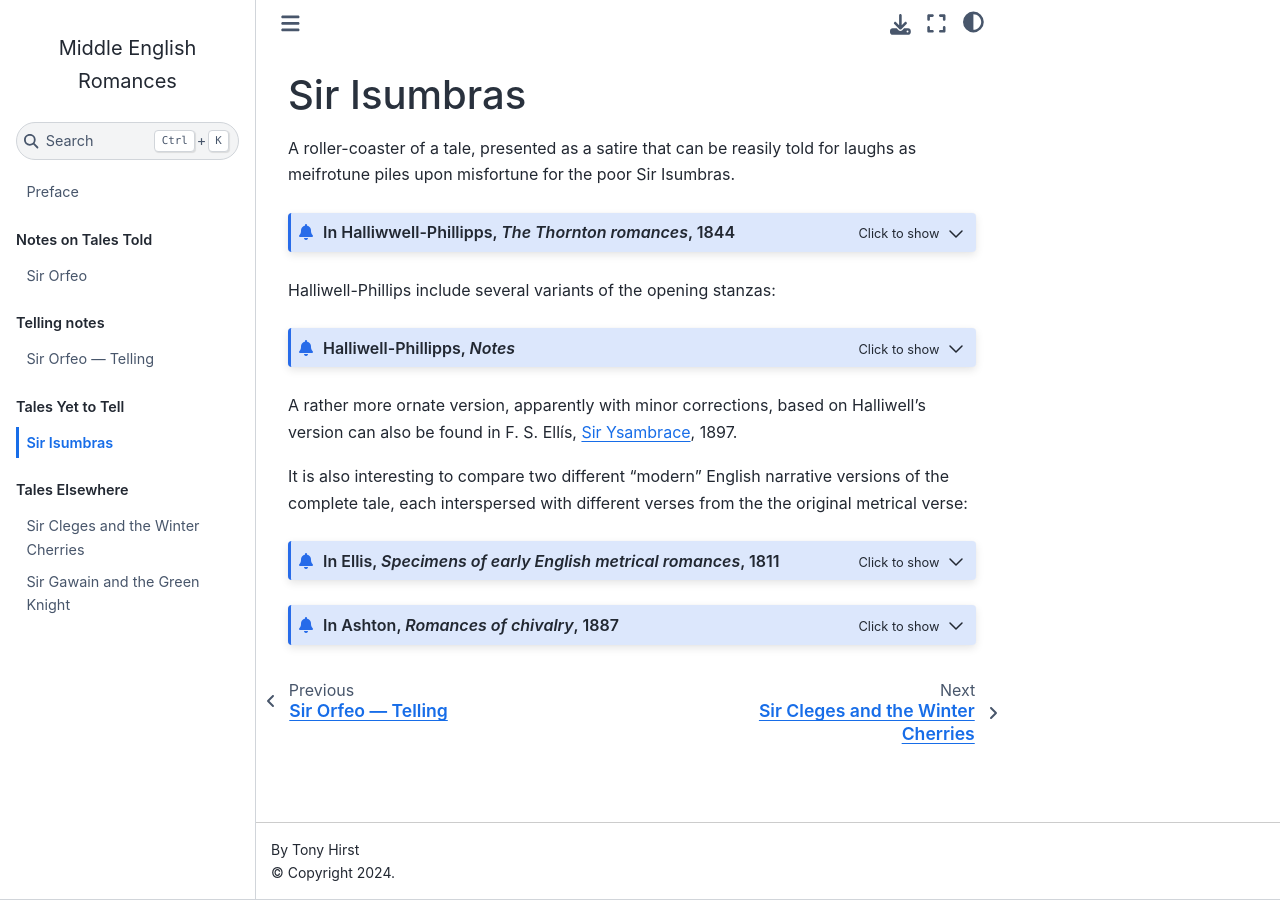
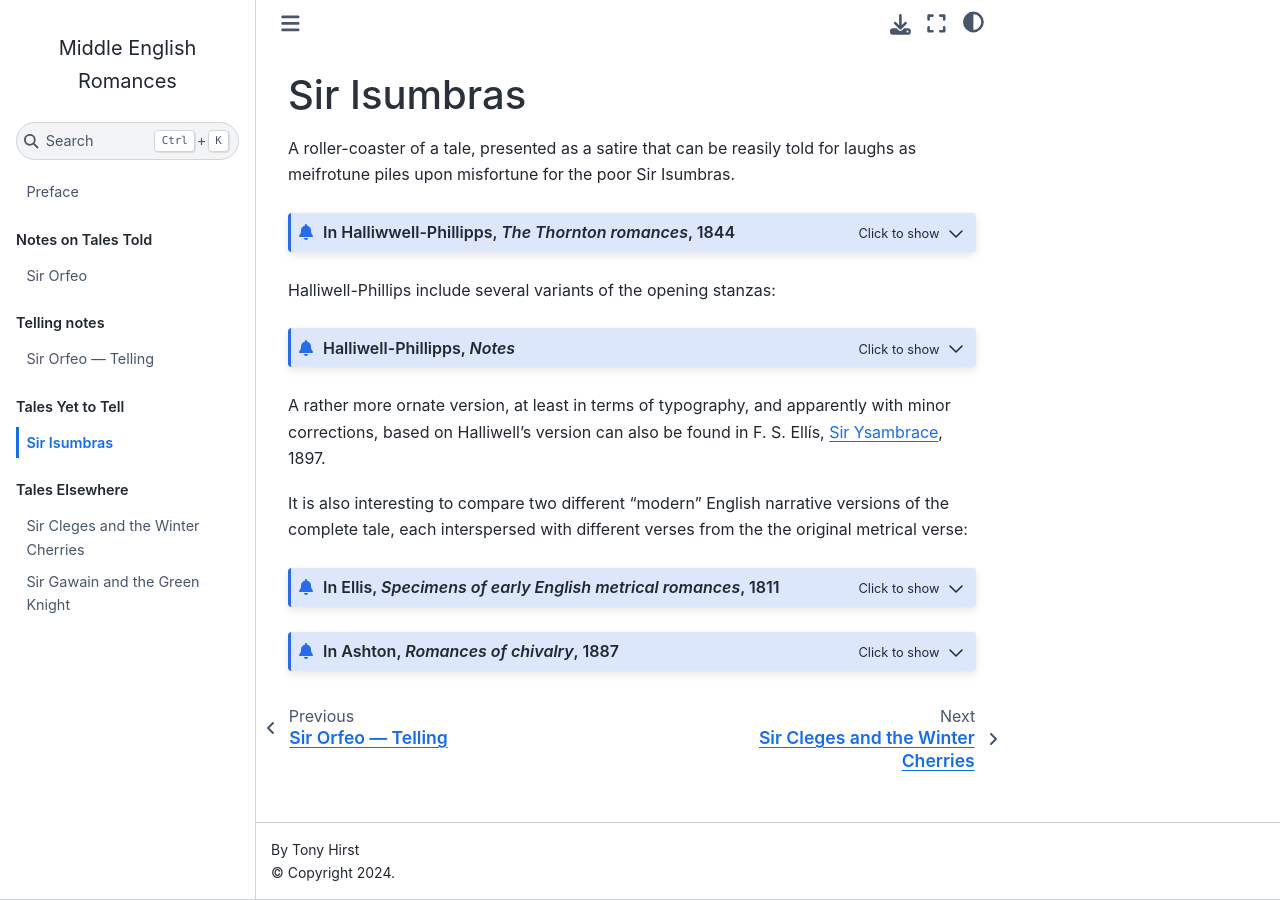
Before and after one commit to psychemedia/middle-english-romances, a Jupyter Book: the page built from sir-isumbras.md, in a window 1280 px wide. Built offline with Jupyter Book 1.0.4 settings and Sphinx 7.4.7 and the Sphinx Book theme 1.1.4, drawn with Linux system fonts in a browser that asks for light colours.

Commit message:
Update sir-isumbras.md

````diff
--- a/sir-isumbras.md
+++ b/sir-isumbras.md
@@ -1227,7 +1227,7 @@ L. 606. *To put the stane.* — A game of considerable antiquity. Fitzstephen me
 L. 786. *He gafe a lande.*— In Copland's version, the distribution to the three sons is more particularly described. See Mr. Utterson's reprint, p. 112.
 ```
 
-A rather more ornate version, apparently with minor corrections, based on Halliwell's version can also be found in F. S. Ellís, [Sir Ysambrace](https://archive.org/details/SyrYsambrace/page/n9/mode/2up), 1897.
+A rather more ornate version, at least in terms of typography, and apparently with minor corrections, based on Halliwell's version can also be found in F. S. Ellís, [Sir Ysambrace](https://archive.org/details/SyrYsambrace/page/n9/mode/2up), 1897.
 
 It is also interesting to compare two different "modern" English narrative versions of the complete tale, each interspersed with different verses from the the original metrical verse:
 
````
